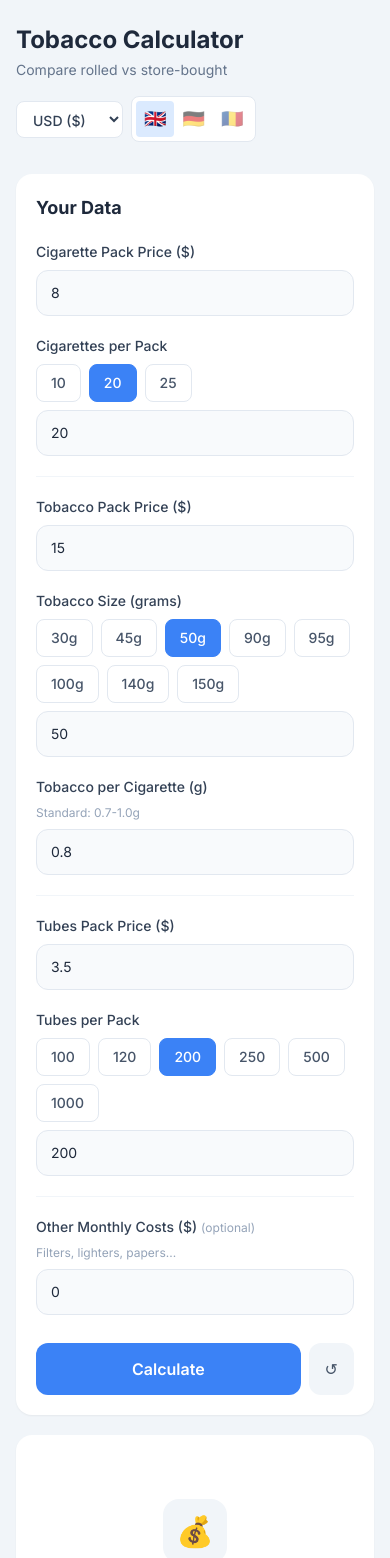
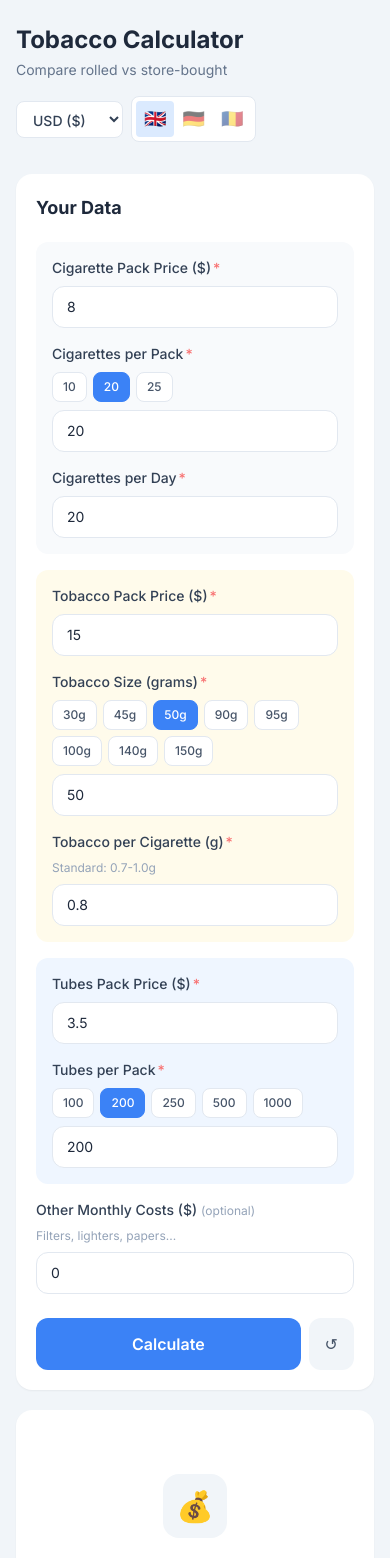
Before and after one commit to danielghirasim/tobacco-calculator, a React (Vite) app: page / in a window 390 px wide. Shown: the top 1558 px of the page. Built offline with nearby package versions, Linux system fonts and the light colour scheme.

Commit message:
ui adjustments

```diff
--- a/src/App.jsx
+++ b/src/App.jsx
@@ -47,6 +47,10 @@ function App() {
 
   const formatCurrency = useCallback(
     (value) => {
+      // Protect against NaN and Infinity
+      if (!isFinite(value) || isNaN(value)) {
+        return '-';
+      }
       const curr = currencies[currency];
       const formatted = value.toFixed(2);
       if (currency === 'RON') {
@@ -59,9 +63,10 @@ function App() {
 
   const calculate = useCallback(
     (shouldScroll = true) => {
-      const { packPrice, packSize, tobaccoPackPrice, tobaccoPackSize, tobaccoPerCig, tubesPackPrice, tubesCount, otherCosts } = formData;
+      const { packPrice, packSize, cigsPerDay, tobaccoPackPrice, tobaccoPackSize, tobaccoPerCig, tubesPackPrice, tubesCount, otherCosts } = formData;
 
-      if (!packPrice || !tobaccoPackPrice || !tobaccoPackSize || !tubesPackPrice || !tubesCount) {
+      // Validate all required fields - prevent division by zero
+      if (!packPrice || !packSize || !cigsPerDay || !tobaccoPackPrice || !tobaccoPackSize || !tobaccoPerCig || !tubesPackPrice || !tubesCount) {
         setResults(null);
         return;
       }
@@ -80,12 +85,15 @@ function App() {
       const savingsPerCig = boughtCigCost - rolledCigCost;
       const savingsPerPack = boughtPackCost - rolledPackCost;
 
-      const packsPerMonth = 30;
-      const monthlyRolledCost = rolledPackCost * packsPerMonth + (parseFloat(otherCosts) || 0);
-      const monthlyBoughtCost = boughtPackCost * packsPerMonth;
+      // Calculate based on cigarettes per day
+      const dailyRolledCost = rolledCigCost * cigsPerDay;
+      const dailyBoughtCost = boughtCigCost * cigsPerDay;
+      const dailySavings = dailyBoughtCost - dailyRolledCost;
+
+      const monthlyRolledCost = dailyRolledCost * 30 + (parseFloat(otherCosts) || 0);
+      const monthlyBoughtCost = dailyBoughtCost * 30;
       const monthlySavings = monthlyBoughtCost - monthlyRolledCost;
 
-      const dailySavings = savingsPerPack;
       const yearlySavings = monthlySavings * 12;
 
       const savingsPercentPerCig = boughtCigCost > 0 ? (savingsPerCig / boughtCigCost) * 100 : 0;
@@ -102,13 +110,18 @@ function App() {
         savingsPerPack,
         savingsPercentPerPack,
         dailySavings,
+        dailyRolledCost,
+        dailyBoughtCost,
         monthlySavings,
+        monthlyRolledCost,
+        monthlyBoughtCost,
         savingsPercentMonthly,
         yearlySavings,
         cigarettesFromTobacco,
         tobaccoPackSize,
         tobaccoPricePerGram,
         packSize,
+        cigsPerDay,
       });
       setHasCalculated(true);
 
--- a/src/components/InputField.jsx
+++ b/src/components/InputField.jsx
@@ -1,9 +1,14 @@
 export function InputField({ label, hint, value, onChange, placeholder, optional, optionalText }) {
+  const isEmpty = value === '' || value === null || value === undefined;
+  const isRequired = !optional;
+  const showError = isRequired && isEmpty;
+
   return (
     <div>
       <label className="block text-sm font-medium text-slate-700 mb-2">
         {label}
         {optional && <span className="text-slate-400 font-normal text-xs ml-1">({optionalText})</span>}
+        {isRequired && <span className="text-red-400 ml-0.5">*</span>}
       </label>
       {hint && <p className="text-xs text-slate-400 mb-2">{hint}</p>}
       <input
@@ -22,24 +27,28 @@ export function InputField({ label, hint, value, onChange, placeholder, optional
           }
         }}
         placeholder={placeholder}
-        className="w-full px-3.5 py-3 bg-slate-50 border border-slate-200 rounded-xl text-slate-800 placeholder:text-slate-400 text-sm focus:bg-white focus:border-blue-500 focus:ring-2 focus:ring-blue-100 transition-all"
+        className={`w-full px-3.5 py-2.5 bg-white border rounded-xl text-slate-800 placeholder:text-slate-400 text-sm transition-all ${
+          showError
+            ? 'border-red-300 bg-red-50 focus:border-red-500 focus:ring-2 focus:ring-red-100'
+            : 'border-slate-200 focus:bg-white focus:border-blue-500 focus:ring-2 focus:ring-blue-100'
+        }`}
       />
     </div>
   );
 }
 
-export function SizeButtons({ options, value, onChange, suffix = '' }) {
+export function SizeButtons({ options, value, onChange, suffix = '', small = false }) {
   // Convert value to number for proper comparison
   const numValue = typeof value === 'string' ? parseInt(value) : value;
 
   return (
-    <div className="flex flex-wrap gap-2 mb-2">
+    <div className="flex flex-wrap gap-1.5 mb-2">
       {options.map((opt) => (
         <button
           key={opt}
           type="button"
           onClick={() => onChange(opt)}
-          className={`px-3.5 py-2 rounded-lg border text-sm font-medium transition-all ${
+          className={`${small ? 'px-2.5 py-1.5 text-xs' : 'px-3.5 py-2 text-sm'} rounded-lg border font-medium transition-all ${
             numValue === opt ? 'bg-blue-500 text-white border-blue-500' : 'bg-white text-slate-600 border-slate-200 hover:border-slate-300 hover:bg-slate-50'
           }`}
         >
@@ -51,11 +60,17 @@ export function SizeButtons({ options, value, onChange, suffix = '' }) {
   );
 }
 
-export function InputWithButtons({ label, options, value, onChange, suffix = '' }) {
+export function InputWithButtons({ label, options, value, onChange, suffix = '', small = false }) {
+  const isEmpty = value === '' || value === null || value === undefined;
+  const showError = isEmpty;
+
   return (
     <div>
-      <label className="block text-sm font-medium text-slate-700 mb-2">{label}</label>
-      <SizeButtons options={options} value={value} onChange={onChange} suffix={suffix} />
+      <label className="block text-sm font-medium text-slate-700 mb-2">
+        {label}
+        <span className="text-red-400 ml-0.5">*</span>
+      </label>
+      <SizeButtons options={options} value={value} onChange={onChange} suffix={suffix} small={small} />
       <input
         type="number"
         inputMode="numeric"
@@ -70,7 +85,11 @@ export function InputWithButtons({ label, options, value, onChange, suffix = ''
             onChange(parseInt(val));
           }
         }}
-        className="w-full px-3.5 py-3 bg-slate-50 border border-slate-200 rounded-xl text-slate-800 text-sm focus:bg-white focus:border-blue-500 focus:ring-2 focus:ring-blue-100 transition-all"
+        className={`w-full px-3.5 py-2.5 bg-white border rounded-xl text-slate-800 text-sm transition-all ${
+          showError
+            ? 'border-red-300 bg-red-50 focus:border-red-500 focus:ring-2 focus:ring-red-100'
+            : 'border-slate-200 focus:bg-white focus:border-blue-500 focus:ring-2 focus:ring-blue-100'
+        }`}
       />
     </div>
   );
--- a/src/components/InputSection.jsx
+++ b/src/components/InputSection.jsx
@@ -8,63 +8,35 @@ export function InputSection({ formData, handleChange, calculate, handleReset, t
     <div className="bg-white rounded-2xl p-5 shadow-sm">
       <h2 className="text-lg font-bold text-slate-800 mb-5">{t('inputTitle')}</h2>
 
-      <div className="space-y-5">
-        <InputField
-          label={`${t('packPrice')} (${currSymbol})`}
-          value={formData.packPrice}
-          onChange={(v) => handleChange('packPrice', v)}
-          placeholder="8.00"
-        />
-
-        <InputWithButtons
-          label={t('cigsPerPack')}
-          options={packSizeOptions}
-          value={formData.packSize}
-          onChange={(v) => handleChange('packSize', v)}
-        />
-
-        <div className="border-t border-slate-100 pt-5">
-          <InputField
-            label={`${t('tobaccoPrice')} (${currSymbol})`}
-            value={formData.tobaccoPackPrice}
-            onChange={(v) => handleChange('tobaccoPackPrice', v)}
-            placeholder="15.00"
-          />
+      <div className="space-y-4">
+        {/* Cigarette Pack Section */}
+        <div className="bg-slate-50 rounded-xl p-4 space-y-4">
+          <InputField label={`${t('packPrice')} (${currSymbol})`} value={formData.packPrice} onChange={(v) => handleChange('packPrice', v)} placeholder="8.00" />
+          <InputWithButtons label={t('cigsPerPack')} options={packSizeOptions} value={formData.packSize} onChange={(v) => handleChange('packSize', v)} small />
+          <InputField label={t('cigsPerDay')} value={formData.cigsPerDay} onChange={(v) => handleChange('cigsPerDay', v)} placeholder="20" />
         </div>
 
+        {/* Tobacco Section */}
+        <div className="bg-amber-50 rounded-xl p-4 space-y-4">
+          <InputField label={`${t('tobaccoPrice')} (${currSymbol})`} value={formData.tobaccoPackPrice} onChange={(v) => handleChange('tobaccoPackPrice', v)} placeholder="15.00" />
           <InputWithButtons
             label={t('tobaccoSize')}
             options={tobaccoSizeOptions}
             value={formData.tobaccoPackSize}
             onChange={(v) => handleChange('tobaccoPackSize', v)}
             suffix="g"
+            small
           />
-
-        <InputField
-          label={t('tobaccoPerCig')}
-          hint={t('tobaccoHint')}
-          value={formData.tobaccoPerCig}
-          onChange={(v) => handleChange('tobaccoPerCig', v)}
-          placeholder="0.8"
-        />
-
-        <div className="border-t border-slate-100 pt-5">
-          <InputField
-            label={`${t('tubesPrice')} (${currSymbol})`}
-            value={formData.tubesPackPrice}
-            onChange={(v) => handleChange('tubesPackPrice', v)}
-            placeholder="3.50"
-          />
+          <InputField label={t('tobaccoPerCig')} hint={t('tobaccoHint')} value={formData.tobaccoPerCig} onChange={(v) => handleChange('tobaccoPerCig', v)} placeholder="0.8" />
         </div>
 
-        <InputWithButtons
-          label={t('tubesCount')}
-          options={tubesCountOptions}
-          value={formData.tubesCount}
-          onChange={(v) => handleChange('tubesCount', v)}
-        />
+        {/* Tubes Section */}
+        <div className="bg-blue-50 rounded-xl p-4 space-y-4">
+          <InputField label={`${t('tubesPrice')} (${currSymbol})`} value={formData.tubesPackPrice} onChange={(v) => handleChange('tubesPackPrice', v)} placeholder="3.50" />
+          <InputWithButtons label={t('tubesCount')} options={tubesCountOptions} value={formData.tubesCount} onChange={(v) => handleChange('tubesCount', v)} small />
+        </div>
 
-        <div className="border-t border-slate-100 pt-5">
+        {/* Other Costs */}
         <InputField
           label={`${t('otherCosts')} (${currSymbol})`}
           hint={t('otherCostsHint')}
@@ -74,20 +46,12 @@ export function InputSection({ formData, handleChange, calculate, handleReset, t
           optional
           optionalText={t('optional')}
         />
-        </div>
 
         <div className="flex gap-2 pt-2">
-          <button
-            onClick={calculate}
-            className="flex-1 bg-blue-500 hover:bg-blue-600 active:scale-[0.98] text-white font-semibold py-3.5 px-5 rounded-xl transition-all"
-          >
+          <button onClick={calculate} className="flex-1 bg-blue-500 hover:bg-blue-600 active:scale-[0.98] text-white font-semibold py-3.5 px-5 rounded-xl transition-all">
             {t('calculate')}
           </button>
-          <button
-            onClick={handleReset}
-            className="px-4 py-3 bg-slate-100 hover:bg-slate-200 text-slate-600 font-medium rounded-xl transition-colors"
-            title={t('reset')}
-          >
+          <button onClick={handleReset} className="px-4 py-3 bg-slate-100 hover:bg-slate-200 text-slate-600 font-medium rounded-xl transition-colors" title={t('reset')}>
             ↺
           </button>
         </div>
--- a/src/components/ReferenceSection.jsx
+++ b/src/components/ReferenceSection.jsx
@@ -44,7 +44,6 @@ export function ReferenceSection({ t }) {
               </div>
             ))}
           </div>
-          <p className="mt-3 pt-3 border-t border-amber-200 text-xs text-amber-600">💡 {t('savingTip')}</p>
         </div>
       </div>
     </div>
--- a/src/components/ResultsSection.jsx
+++ b/src/components/ResultsSection.jsx
@@ -1,8 +1,12 @@
-function BigSavingsCard({ daily, monthly, yearly, percent, isSaving, t }) {
+function BigSavingsCard({ daily, monthly, yearly, percent, isSaving, cigsPerDay, t }) {
   return (
     <div className={`rounded-2xl p-6 text-white ${isSaving ? 'bg-gradient-to-br from-emerald-500 to-teal-600' : 'bg-gradient-to-br from-red-500 to-rose-600'}`}>
-      <div className={`text-sm font-medium uppercase tracking-wide mb-4 text-center ${isSaving ? 'text-emerald-100' : 'text-red-100'}`}>
-        {isSaving ? t('youSave') : t('youLose')}
+      <div className="text-center mb-5">
+        <div className={`text-xl md:text-2xl font-bold uppercase tracking-wide ${isSaving ? 'text-white' : 'text-white'}`}>{isSaving ? t('youSave') : t('youLose')}</div>
+        <div className="inline-flex items-center gap-1.5 mt-2 px-3 py-1 rounded-full bg-white/15 text-sm font-medium">
+          <span>🚬</span>
+          <span>{t('basedOnXCigsDay').replace('{count}', cigsPerDay)}</span>
+        </div>
       </div>
 
       <div className="grid grid-cols-3 gap-3 text-center">
@@ -20,7 +24,7 @@ function BigSavingsCard({ daily, monthly, yearly, percent, isSaving, t }) {
         </div>
       </div>
 
-      {percent !== 0 && (
+      {percent !== 0 && !isNaN(percent) && (
         <div className="text-center mt-4">
           <span className="inline-flex items-center gap-1.5 px-3 py-1.5 rounded-full text-sm font-bold bg-white/20">
             {isSaving ? '✓' : '✗'} {Math.abs(percent).toFixed(0)}% {isSaving ? t('cheaper') : t('moreExpensive')}
@@ -103,16 +107,14 @@ export function ResultsSection({ results, t, formatCurrency }) {
         yearly={formatCurrency(Math.abs(results.yearlySavings))}
         percent={results.savingsPercentMonthly}
         isSaving={isSaving}
+        cigsPerDay={results.cigsPerDay}
         t={t}
       />
 
-      {/* Assumption note */}
-      <p className="text-center text-xs text-slate-400 mt-3">📦 {t('basedOnOnePackDay')}</p>
-
       {/* Cost comparison */}
       <div className="mt-6 mb-6">
-        <ComparisonRow icon="📅" label={t('daily')} rolledValue={formatCurrency(results.rolledPackCost)} boughtValue={formatCurrency(results.boughtPackCost)} t={t} />
-        <ComparisonRow icon="📆" label={t('monthly')} rolledValue={formatCurrency(results.rolledPackCost * 30)} boughtValue={formatCurrency(results.boughtPackCost * 30)} t={t} />
+        <ComparisonRow icon="📅" label={t('daily')} rolledValue={formatCurrency(results.dailyRolledCost)} boughtValue={formatCurrency(results.dailyBoughtCost)} t={t} />
+        <ComparisonRow icon="📆" label={t('monthly')} rolledValue={formatCurrency(results.monthlyRolledCost)} boughtValue={formatCurrency(results.monthlyBoughtCost)} t={t} />
       </div>
 
       {/* Detailed comparisons */}
--- a/src/translations.js
+++ b/src/translations.js
@@ -47,6 +47,8 @@ export const translations = {
     youLose: 'You Lose',
     moreExpensive: 'more expensive',
     basedOnOnePackDay: 'Based on 1 pack per day',
+    cigsPerDay: 'Cigarettes per Day',
+    basedOnXCigsDay: 'Based on {count} cigarettes/day',
     vs: 'vs',
     tobaccoInfo: 'Tobacco Info',
     canMake: '{count} cigarettes from {size}g',
@@ -104,6 +106,8 @@ export const translations = {
     youLose: 'Du Verlierst',
     moreExpensive: 'teurer',
     basedOnOnePackDay: 'Basierend auf 1 Packung pro Tag',
+    cigsPerDay: 'Zigaretten pro Tag',
+    basedOnXCigsDay: 'Basierend auf {count} Zigaretten/Tag',
     vs: 'vs',
     tobaccoInfo: 'Tabak Info',
     canMake: '{count} Zigaretten aus {size}g',
@@ -161,6 +165,8 @@ export const translations = {
     youLose: 'Pierzi',
     moreExpensive: 'mai scump',
     basedOnOnePackDay: 'Calculat pentru 1 pachet pe zi',
+    cigsPerDay: 'Țigări pe Zi',
+    basedOnXCigsDay: 'Calculat la {count} țigări/zi',
     vs: 'vs',
     tobaccoInfo: 'Info Tutun',
     canMake: '{count} țigări din {size}g',
@@ -192,6 +198,7 @@ export const flags = {
 export const defaultFormData = {
   packPrice: 8,
   packSize: 20,
+  cigsPerDay: 20,
   tobaccoPackPrice: 15,
   tobaccoPackSize: 50,
   tobaccoPerCig: 0.8,
@@ -202,4 +209,4 @@ export const defaultFormData = {
 
 export const packSizeOptions = [10, 20, 25];
 export const tobaccoSizeOptions = [30, 45, 50, 90, 95, 100, 140, 150];
-export const tubesCountOptions = [100, 120, 200, 250, 500, 1000];
+export const tubesCountOptions = [100, 200, 250, 500, 1000];
```
Lines whose indentation alone changed are shown as unchanged.
